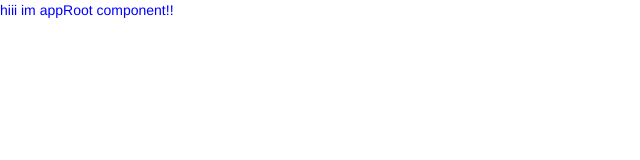
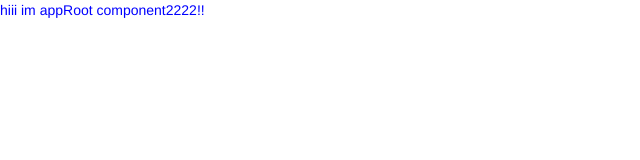
Before and after one commit to orelnatan/WikiPic, an Angular app: page / in a window 1280 px wide. Shown: the top 160 px of the page, without its empty margins (0-640 px from the left). Built offline with nearby package versions, Linux system fonts and the light colour scheme.

Commit message:
'update_1'

```diff
--- a/src/app/templates/appRootComponent.template.html
+++ b/src/app/templates/appRootComponent.template.html
@@ -2,6 +2,6 @@
 
 <div id = "mainWrapper" >
 
-    hiii im appRoot component!!
+    hiii im appRoot component2222!!
 
 </div>
```
